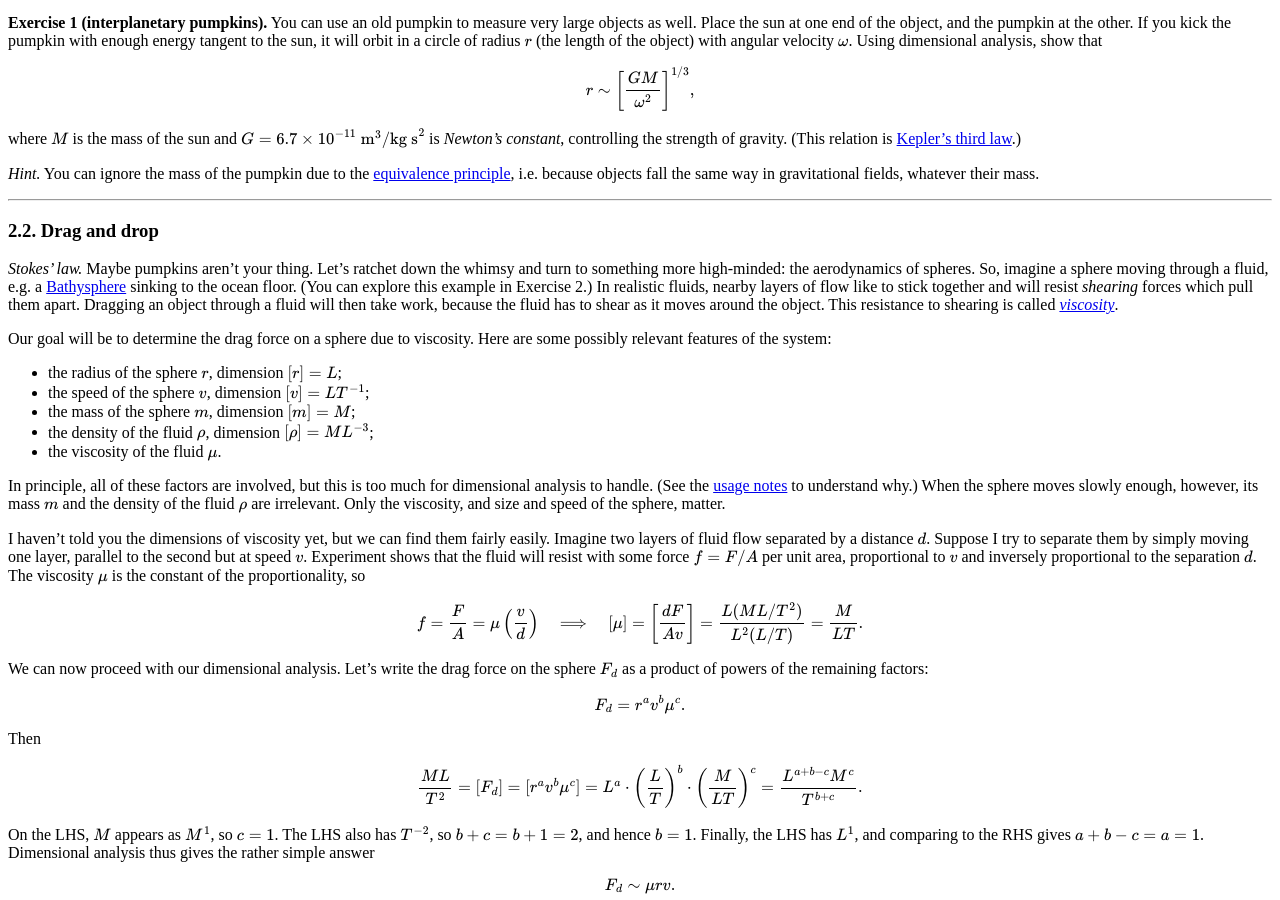
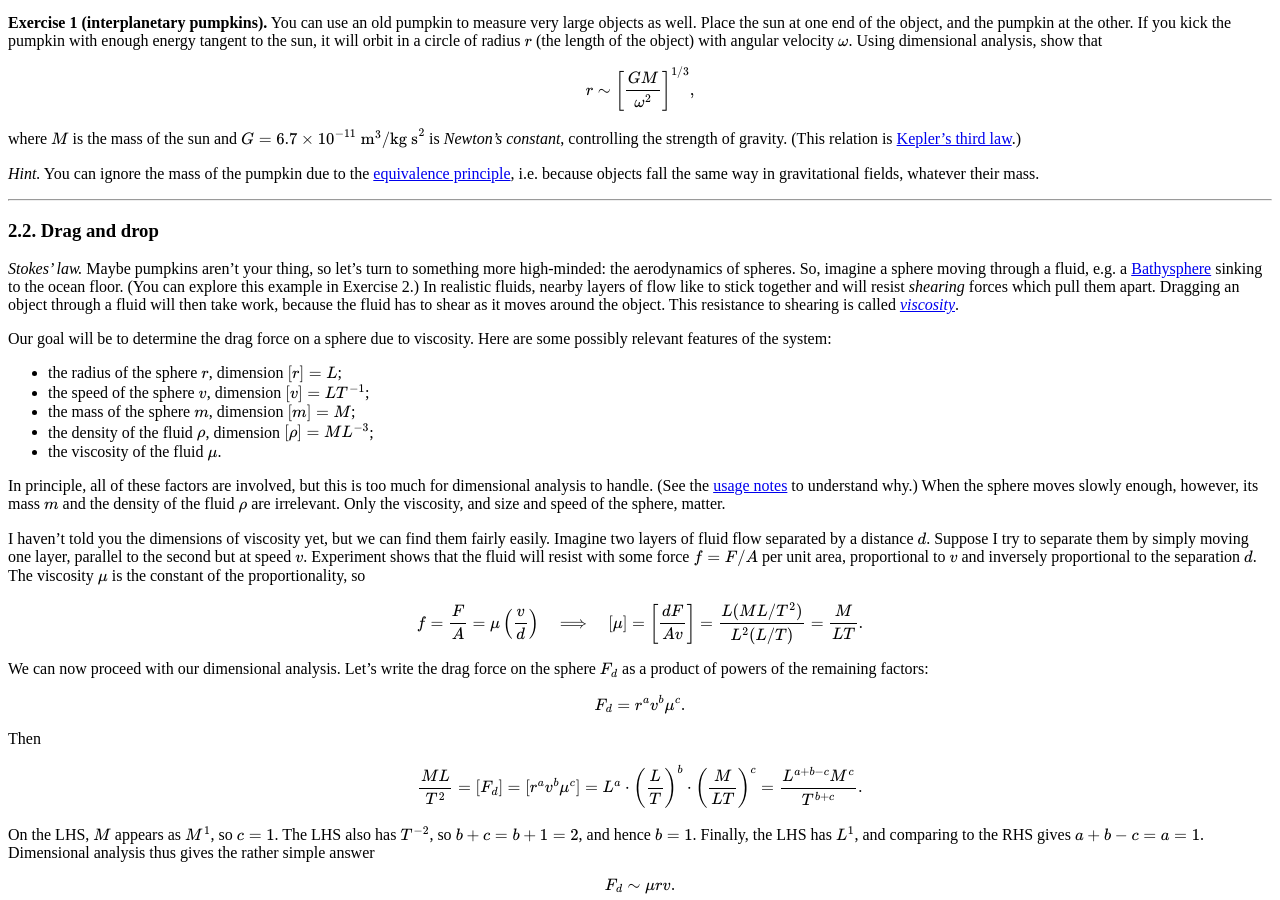
Before and after one commit to hapax/hapax.github.io, a Jekyll site: the page built from assets/simple-physics.md, in a window 1280 px wide and 900 px high, scrolled down 2891 px. Built offline with Jekyll 4.4.1, drawn with Linux system fonts in a browser that asks for light colours; our own code applies the rules of GitHub Pages for plain Markdown files; formulas are drawn with MathJax 3; a script that is not in the unit is left out.

Commit message:
Update simple-physics.md

```diff
--- a/assets/simple-physics.md
+++ b/assets/simple-physics.md
@@ -287,9 +287,7 @@
 
 ### 2.2. Drag and drop<a id="sec-2-2" name="sec-2-2"></a>
 
-*Stokes' law.* Maybe pumpkins aren't your thing.
-Let's ratchet down the
-whimsy and turn to something more high-minded: the
+*Stokes' law.* Maybe pumpkins aren't your thing, so let's turn to something more high-minded: the
 aerodynamics of spheres.
 So, imagine a sphere moving through a fluid, e.g. a
 [Bathysphere](https://en.wikipedia.org/wiki/Bathysphere) sinking to
```
